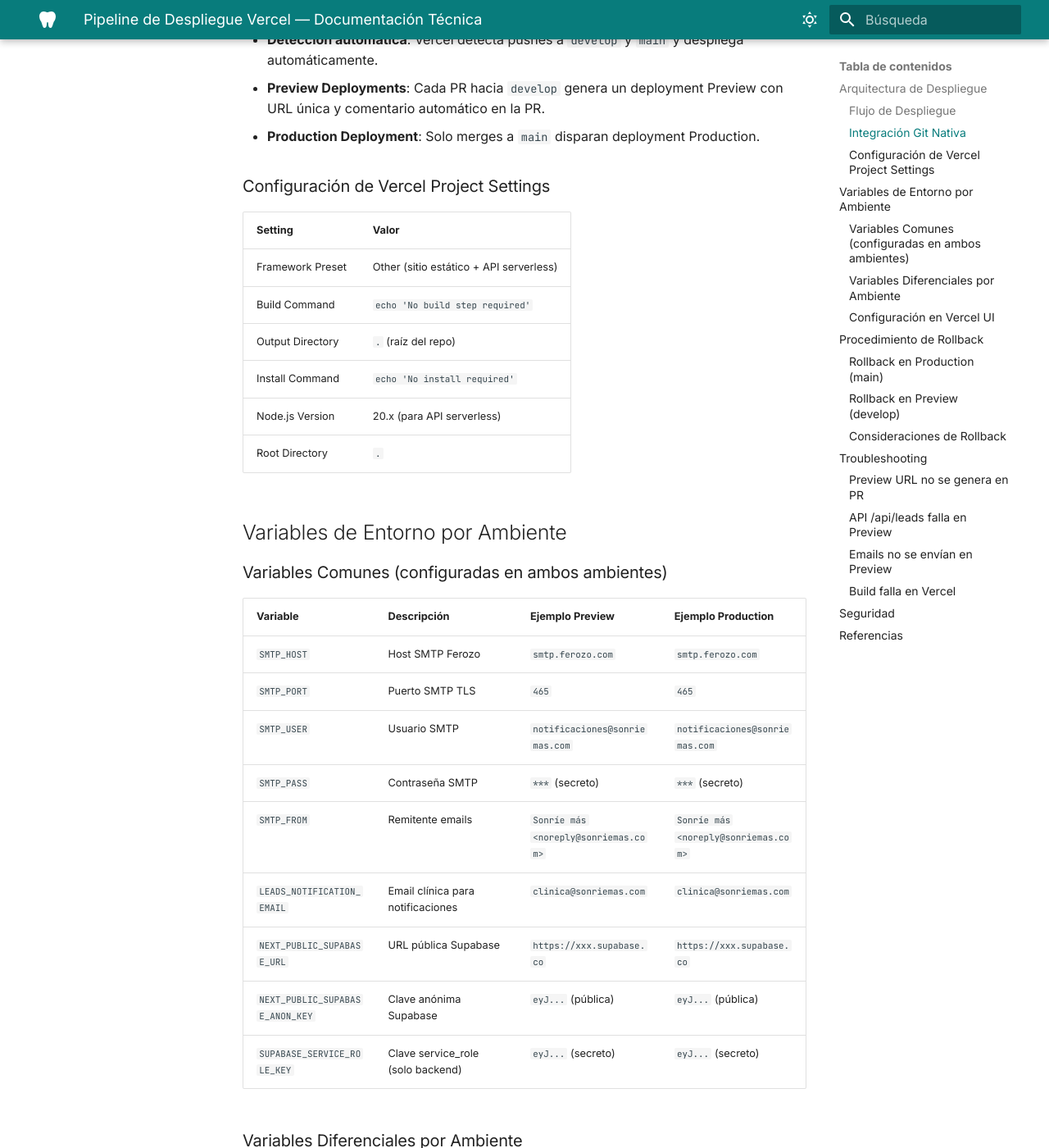
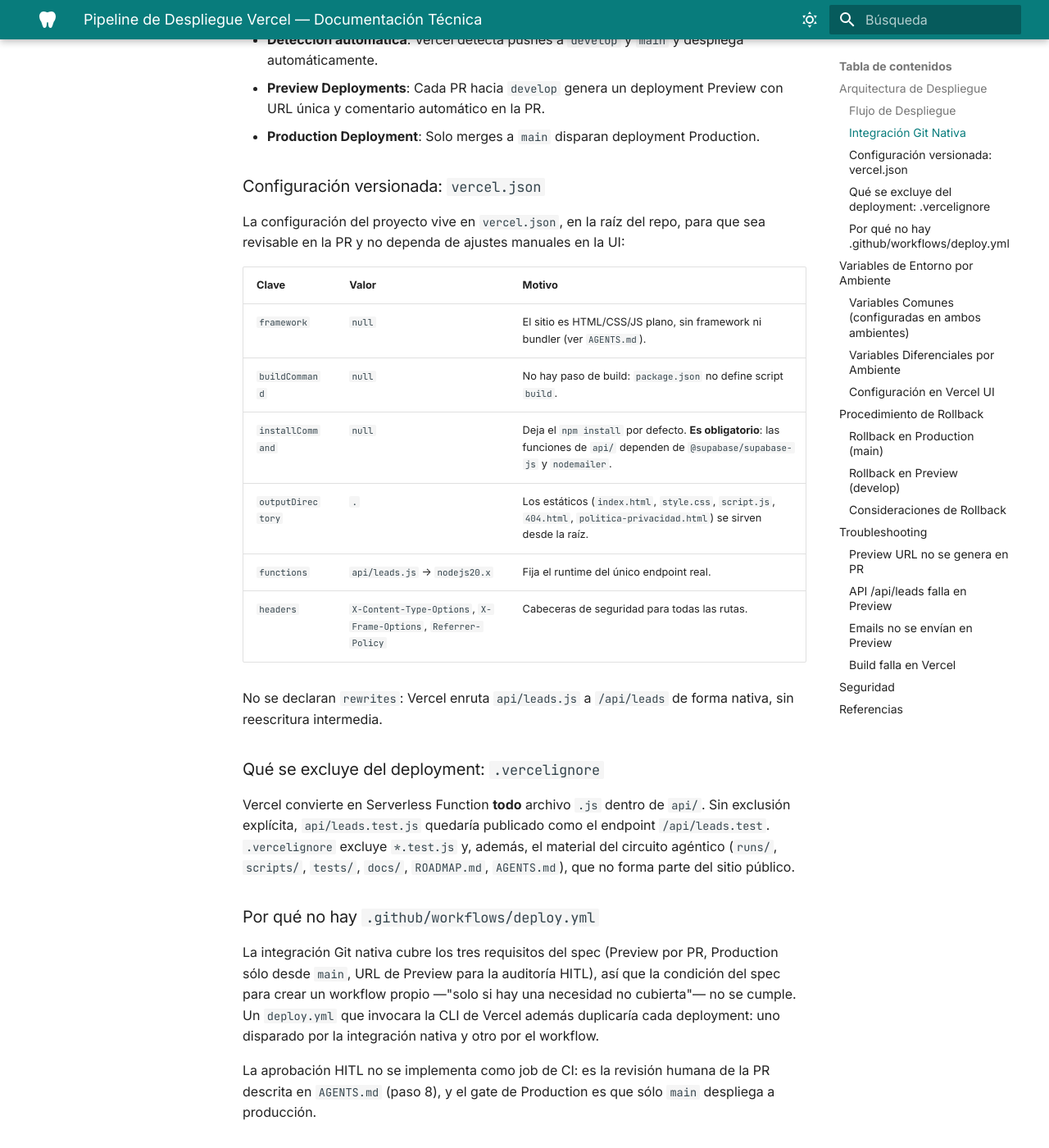
Before and after one commit to jlbellonGmail/gi-clinicadental, an MkDocs documentation site: the page built from docs/tecnica/pipeline-despliegue-vercel.md, in a window 1280 px wide and 1400 px high, scrolled down 1101 px. Shown: the whole window at 82% size. Built offline with MkDocs 1.6.1 and Material for MkDocs 9.7.7, drawn with Linux system fonts in a browser that asks for light colours.

Commit message:
fix(14): corregir pipeline de despliegue Vercel y cierre del circuito
La PR #18 mergeo `vercel.json` y `deploy.yml` a `develop` antes de que
existieran docs, decision.md y el estado `[-]` en ROADMAP.md, por lo que
`post-merge-close-feature.yml` fallo y los commits de documentacion
quedaron sin PR.

- Elimina `.github/workflows/deploy.yml`: fallo en sus 3 corridas
  (workflow file issue), referenciaba la action inexistente
  `peter-evans/review-wait@v2` (HTTP 404), la clave invalida
  `environment.implicit` y comandos que no son de la CLI de Vercel.
  Ademas duplicaba la integracion Git nativa, contra el spec.
- Reescribe `vercel.json`: declaraba `framework: vite` (el repo no tiene
  Vite ni build) e inyectaba `VITE_SUPABASE_*`, variables que ningun
  archivo lee; `api/` usa `NEXT_PUBLIC_SUPABASE_URL`. Corrige el runtime
  `nodejs20` -> `nodejs20.x` y quita un rewrite malformado y redundante.
  `installCommand` queda en el default: `api/` depende de
  `@supabase/supabase-js` y `nodemailer`.
- Agrega `.vercelignore`: sin el, `api/leads.test.js` se publicaba como
  el endpoint `/api/leads.test`.
- Corrige los enlaces de los indices al titulo exacto que exige
  `Assert-FeatureContract`.
- `scripts/ready-for-pr.ps1`: solo reutiliza PRs `OPEN`. `gh pr view`
  tambien devuelve PRs `MERGED`, y el script salia con exito sin crear
  la PR nueva. Cubierto por test.

Tests: pytest 33/33, npm test 158/158, Assert-FeatureContract OK.

Co-Authored-By: Claude Opus 5 <noreply@anthropic.com>
Claude-Session: https://claude.ai/code/session_014dUL5P5UKAfmKGwyV3YE31

```diff
--- a/docs/tecnica/pipeline-despliegue-vercel.md
+++ b/docs/tecnica/pipeline-despliegue-vercel.md
@@ -39,16 +39,43 @@
 - **Preview Deployments**: Cada PR hacia `develop` genera un deployment Preview con URL única y comentario automático en la PR.
 - **Production Deployment**: Solo merges a `main` disparan deployment Production.
 
-### Configuración de Vercel Project Settings
+### Configuración versionada: `vercel.json`
 
-| Setting | Valor |
-|---------|-------|
-| Framework Preset | Other (sitio estático + API serverless) |
-| Build Command | `echo 'No build step required'` |
-| Output Directory | `.` (raíz del repo) |
-| Install Command | `echo 'No install required'` |
-| Node.js Version | 20.x (para API serverless) |
-| Root Directory | `.` |
+La configuración del proyecto vive en `vercel.json`, en la raíz del repo,
+para que sea revisable en la PR y no dependa de ajustes manuales en la UI:
+
+| Clave | Valor | Motivo |
+|-------|-------|--------|
+| `framework` | `null` | El sitio es HTML/CSS/JS plano, sin framework ni bundler (ver `AGENTS.md`). |
+| `buildCommand` | `null` | No hay paso de build: `package.json` no define script `build`. |
+| `installCommand` | `null` | Deja el `npm install` por defecto. **Es obligatorio**: las funciones de `api/` dependen de `@supabase/supabase-js` y `nodemailer`. |
+| `outputDirectory` | `.` | Los estáticos (`index.html`, `style.css`, `script.js`, `404.html`, `politica-privacidad.html`) se sirven desde la raíz. |
+| `functions` | `api/leads.js` → `nodejs20.x` | Fija el runtime del único endpoint real. |
+| `headers` | `X-Content-Type-Options`, `X-Frame-Options`, `Referrer-Policy` | Cabeceras de seguridad para todas las rutas. |
+
+No se declaran `rewrites`: Vercel enruta `api/leads.js` a `/api/leads` de
+forma nativa, sin reescritura intermedia.
+
+### Qué se excluye del deployment: `.vercelignore`
+
+Vercel convierte en Serverless Function **todo** archivo `.js` dentro de
+`api/`. Sin exclusión explícita, `api/leads.test.js` quedaría publicado
+como el endpoint `/api/leads.test`. `.vercelignore` excluye `*.test.js` y,
+además, el material del circuito agéntico (`runs/`, `scripts/`, `tests/`,
+`docs/`, `ROADMAP.md`, `AGENTS.md`), que no forma parte del sitio público.
+
+### Por qué no hay `.github/workflows/deploy.yml`
+
+La integración Git nativa cubre los tres requisitos del spec (Preview por
+PR, Production sólo desde `main`, URL de Preview para la auditoría HITL),
+así que la condición del spec para crear un workflow propio —"solo si hay
+una necesidad no cubierta"— no se cumple. Un `deploy.yml` que invocara la
+CLI de Vercel además duplicaría cada deployment: uno disparado por la
+integración nativa y otro por el workflow.
+
+La aprobación HITL no se implementa como job de CI: es la revisión humana
+de la PR descrita en `AGENTS.md` (paso 8), y el gate de Production es que
+sólo `main` despliega a producción.
 
 ## Variables de Entorno por Ambiente
 
```
Also changed, not shown: docs/tecnica/index.md (+1 -1 lines), docs/usuario/index.md (+1 -1 lines), runs/14-pipeline-despliegue-vercel/decision.md (+70 -6 lines), runs/14-pipeline-despliegue-vercel/test-report-2.md (added, +113 -0 lines), vercel.json, 4 other files.
